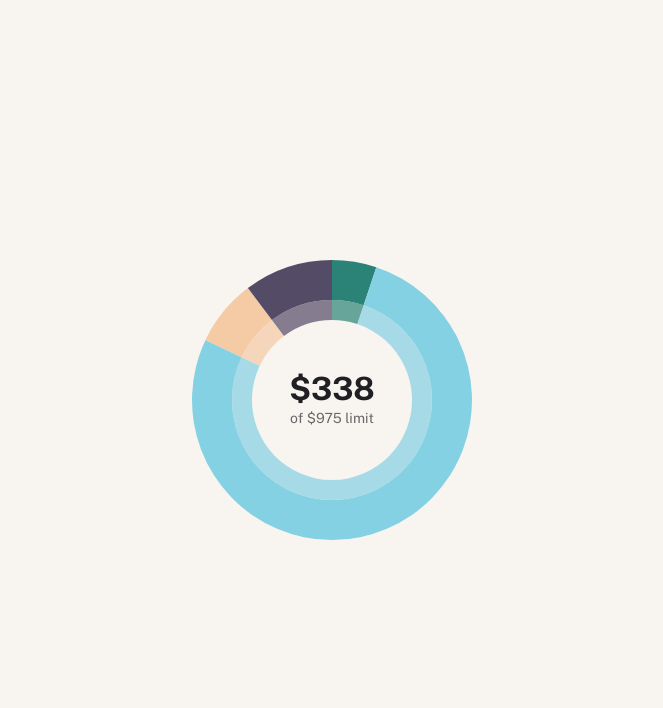
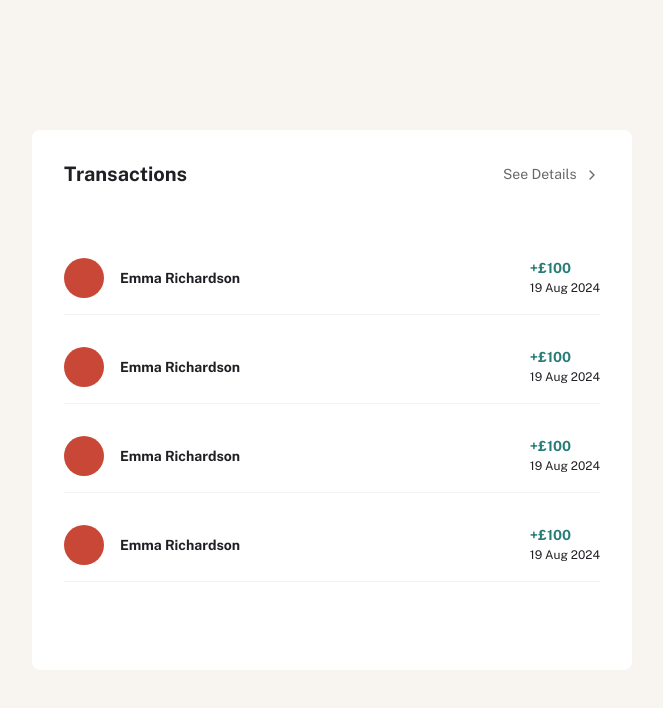
Before and after one commit to peynadol/finance, a Next.js app: page / in a window 1280 px wide. Shown: the top 708 px of the page, without its empty margins (308-971 px from the left). Built offline with nearby package versions, Linux system fonts and the light colour scheme.

Commit message:
create budget component and transactions component for overview page

```diff
--- a/src/app/components/budget-pie-chart.tsx
+++ b/src/app/components/budget-pie-chart.tsx
@@ -42,6 +42,7 @@ const BudgetPieChart = () => {
           startAngle={90}
           endAngle={-270}
           stroke="none"
+          tooltipType="none"
         >
           {mockBudgets.map((entry, index) => (
             <Cell key={`inner-${index}`} fill={entry.color} fillOpacity={0.7} />
--- /dev/null
+++ b/src/app/components/budgets-overview-container.tsx
@@ -0,0 +1,47 @@
+import { ChevronRight } from "lucide-react";
+import BudgetPieChart from "./budget-pie-chart";
+import OverviewSummaryCard from "./overview-summary-card";
+
+const BudgetsOverviewContainer = () => {
+  return (
+    <div className="bg-white rounded-lg p-8">
+      <div className="flex justify-between items-center mb-4">
+        <h2 className="text-preset-2 text-grey-900">Budgets</h2>
+        <p className="text-preset-4 text-grey-500">
+          See Details <ChevronRight className="inline ml-1" size={16} />
+        </p>
+      </div>
+
+      <div className="flex items-center gap-10 my-14 px-4">
+        <div className="w-[250px] h-[250px] flex items-center justify-center">
+          <BudgetPieChart />
+        </div>
+
+        <div className="space-y-4">
+          <OverviewSummaryCard
+            name="Entertainment"
+            amount={50}
+            colour="bg-[#2A8376]"
+          />
+          <OverviewSummaryCard
+            name="Bills"
+            amount={750}
+            colour="bg-[#85D1E4]"
+          />
+          <OverviewSummaryCard
+            name="Dining Out"
+            amount={75}
+            colour="bg-[#F4CBA4]"
+          />
+          <OverviewSummaryCard
+            name="Personal Care"
+            amount={100}
+            colour="bg-[#544C67]"
+          />
+        </div>
+      </div>
+    </div>
+  );
+};
+
+export default BudgetsOverviewContainer;
--- /dev/null
+++ b/src/app/components/overview-summary-card.tsx
@@ -0,0 +1,25 @@
+type OverviewSummaryCardProps = {
+  name: string;
+  amount?: number;
+  colour?: string;
+};
+const OverviewSummaryCard = ({
+  name,
+  amount,
+  colour,
+}: OverviewSummaryCardProps) => {
+  return (
+    <div className="flex gap-4 bg-white">
+      <div
+        data-testid="colour-bar"
+        className={`w-1 min-h-full rounded-full flex items-center justify-center ${colour}`}
+      ></div>
+      <div className="flex flex-col gap-2">
+        <p className="text-grey-500 text-preset-5">{name}</p>
+        <p className="text-grey-900 text-preset-5-bold">£{amount}</p>
+      </div>
+    </div>
+  );
+};
+
+export default OverviewSummaryCard;
--- /dev/null
+++ b/src/app/components/overview-transaction-card.tsx
@@ -0,0 +1,26 @@
+//TODO: in future, have the colour of the amount change based on whether its income or outgoing
+type OverviewTransactionCardProps = {
+  name: string;
+  amount: number;
+  date: string;
+};
+const OverviewTransactionCard = ({
+  name,
+  amount,
+  date,
+}: OverviewTransactionCardProps) => {
+  return (
+    <div className="flex gap-4 bg-white py-4 w-full border-b border-grey-100 justify-between ">
+      <div className="flex items-center gap-4">
+        <div className="rounded-full bg-red h-10 w-10"></div>
+        <p className="text-preset-4-bold">{name}</p>
+      </div>
+      <div>
+        <p className="text-preset-4-bold text-green">+£{amount}</p>
+        <p className="text-preset-5">{date}</p>
+      </div>
+    </div>
+  );
+};
+
+export default OverviewTransactionCard;
--- /dev/null
+++ b/src/app/components/overview-transaction-container.tsx
@@ -0,0 +1,40 @@
+import { ChevronRight } from "lucide-react";
+import OverviewTransactionCard from "./overview-transaction-card";
+
+const OverviewTransactionContainer = () => {
+  return (
+    <div className="bg-white rounded-lg p-8 min-w-[600px]">
+      <div className="flex justify-between items-center mb-4">
+        <h2 className="text-preset-2">Transactions</h2>
+        <p className="text-preset-4 text-grey-500">
+          See Details <ChevronRight className="inline ml-1" size={16} />
+        </p>
+      </div>
+
+      <div className="flex items-center my-14 flex-col gap-4">
+        <OverviewTransactionCard
+          name="Emma Richardson"
+          amount={100}
+          date="19 Aug 2024"
+        />
+        <OverviewTransactionCard
+          name="Emma Richardson"
+          amount={100}
+          date="19 Aug 2024"
+        />
+        <OverviewTransactionCard
+          name="Emma Richardson"
+          amount={100}
+          date="19 Aug 2024"
+        />
+        <OverviewTransactionCard
+          name="Emma Richardson"
+          amount={100}
+          date="19 Aug 2024"
+        />
+      </div>
+    </div>
+  );
+};
+
+export default OverviewTransactionContainer;
--- a/src/app/components/pot-overview-container.tsx
+++ b/src/app/components/pot-overview-container.tsx
@@ -1,4 +1,4 @@
-import PotSummaryCard from "./pot-summary-card";
+import PotSummaryCard from "./overview-summary-card";
 import PotTotalCard from "./pot-total-card";
 import { ChevronRight } from "lucide-react";
 const PotOverviewContainer = () => {
--- a/src/app/components/pot-summary-card.tsx
+++ /dev/null
@@ -1,25 +0,0 @@
-type PotSummaryCardProps = {
-  potName: string;
-  potAmount?: number;
-  potColour?: string;
-};
-const PotSummaryCard = ({
-  potName,
-  potAmount,
-  potColour,
-}: PotSummaryCardProps) => {
-  return (
-    <div className="flex gap-4 bg-white">
-      <div
-        data-testid="pot-colour-bar"
-        className={`w-1 min-h-full rounded-full flex items-center justify-center ${potColour}`}
-      ></div>
-      <div className="flex flex-col gap-2">
-        <p className="text-grey-500 text-preset-5">{potName}</p>
-        <p className="text-grey-900 text-preset-5-bold">£{potAmount}</p>
-      </div>
-    </div>
-  );
-};
-
-export default PotSummaryCard;
--- a/src/app/page.tsx
+++ b/src/app/page.tsx
@@ -1,9 +1,9 @@
-import BudgetPieChart from "./components/budget-pie-chart";
+import OverviewTransactionContainer from "./components/overview-transaction-container";
 
 export default function Home() {
   return (
     <div className="flex flex-col items-center justify-center min-h-screen">
-      <BudgetPieChart />
+      <OverviewTransactionContainer />
     </div>
   );
 }
```
Also changed, not shown: 2 other files (tests, documents, lock files or other folders).
